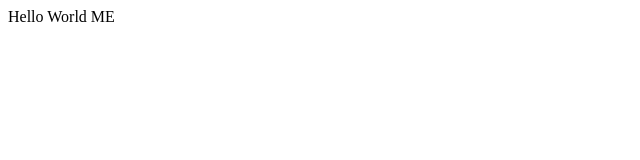
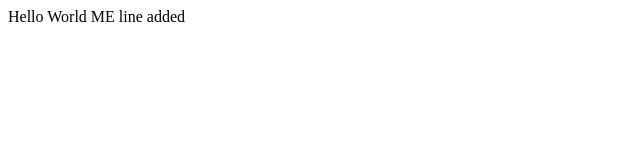
Before and after one commit to rajeshwari-star/github-lecture2, a plain HTML site: page index.html in a window 1280 px wide. Shown: the full height of the page, 0-640 px from the left. Drawn offline with Linux system fonts and the light colour scheme.

Commit message:
added some new feature

```diff
--- a/index.html
+++ b/index.html
@@ -4,6 +4,6 @@
     <title>Page Title</title>
 </head>
 <body>
-    Hello World ME
+    Hello World ME line added
 </body>
 </html>
```
